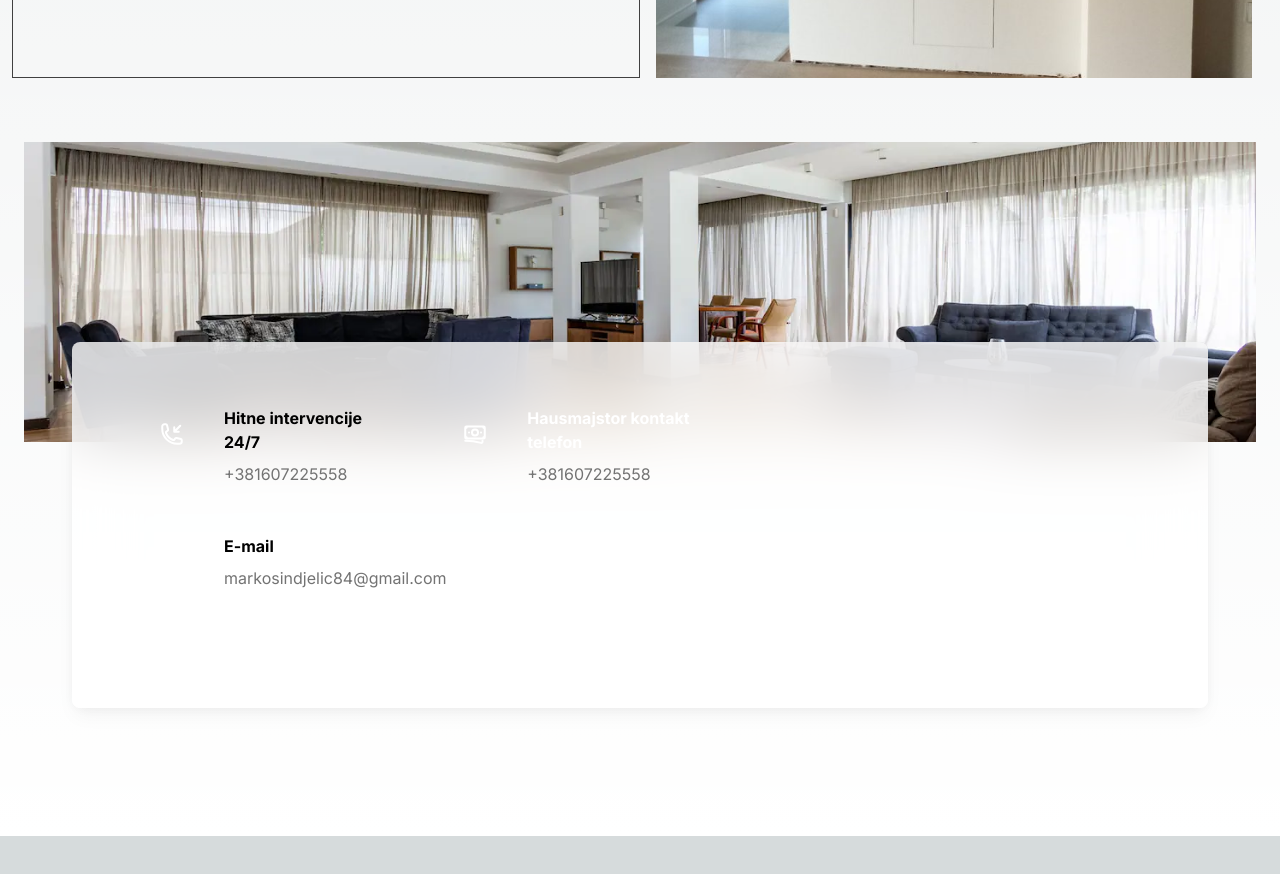
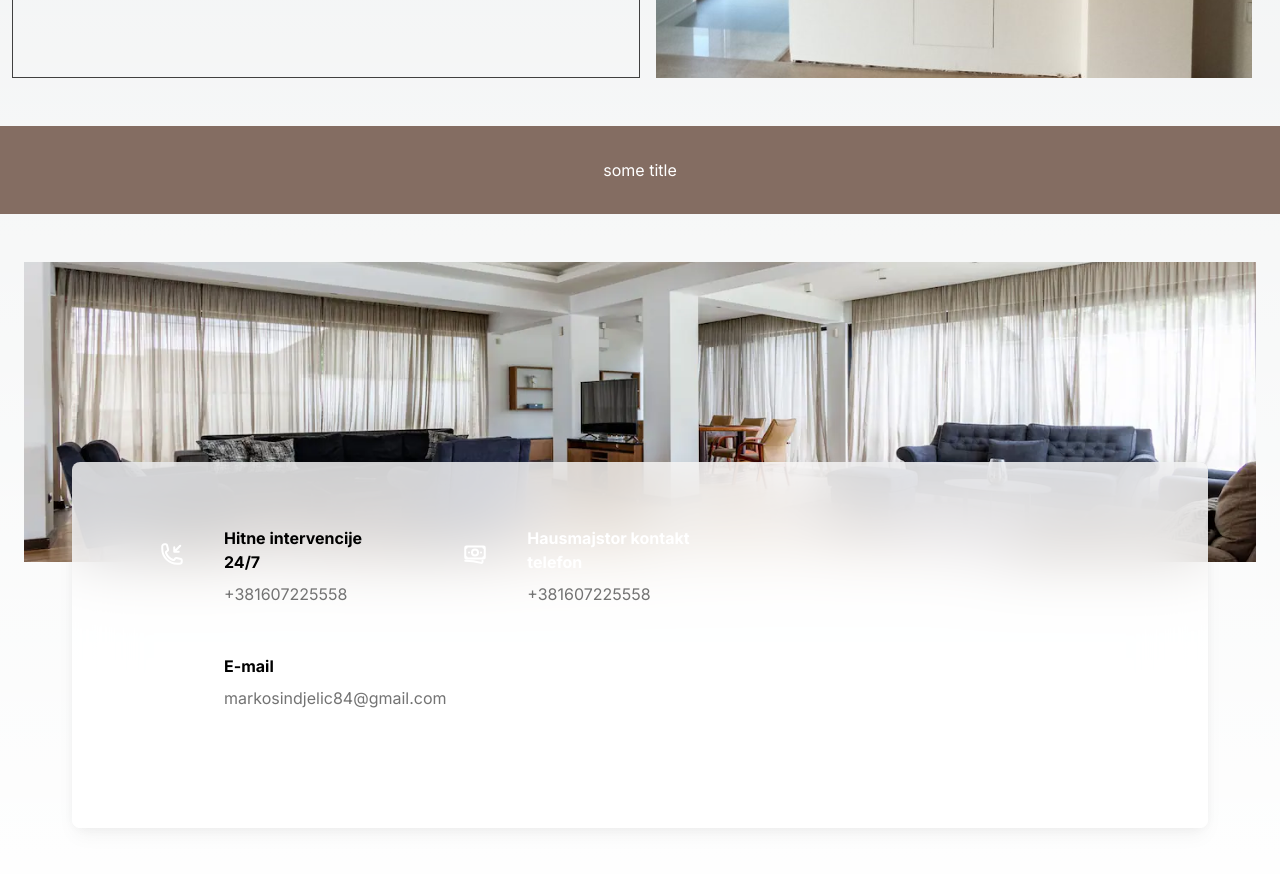
Before and after one commit to cehicm/ma-si-hausmajstor, a Next.js app: page / in a window 1280 px wide. Shown: the part 2720-3594 px from the top of the page. Before the commit the page ends 3556 px from the top, so only its background shows below. Built offline with nearby package versions, Linux system fonts and the light colour scheme.

Commit message:
Add CTA component

```diff
--- a/src/pages/index.js
+++ b/src/pages/index.js
@@ -1,6 +1,7 @@
 import Hero from "@/components/Hero";
 import Services from "@/components/Services";
 import About from "@/components/About";
+import CTA from "@/components/CTA";
 import Contact from "@/components/Contact";
 
 export default function Home() {
@@ -10,6 +11,7 @@ export default function Home() {
 				<Hero />
 				<Services />
 				<About />
+				<CTA />
 				<Contact />
 			</main>
 		</>
```
